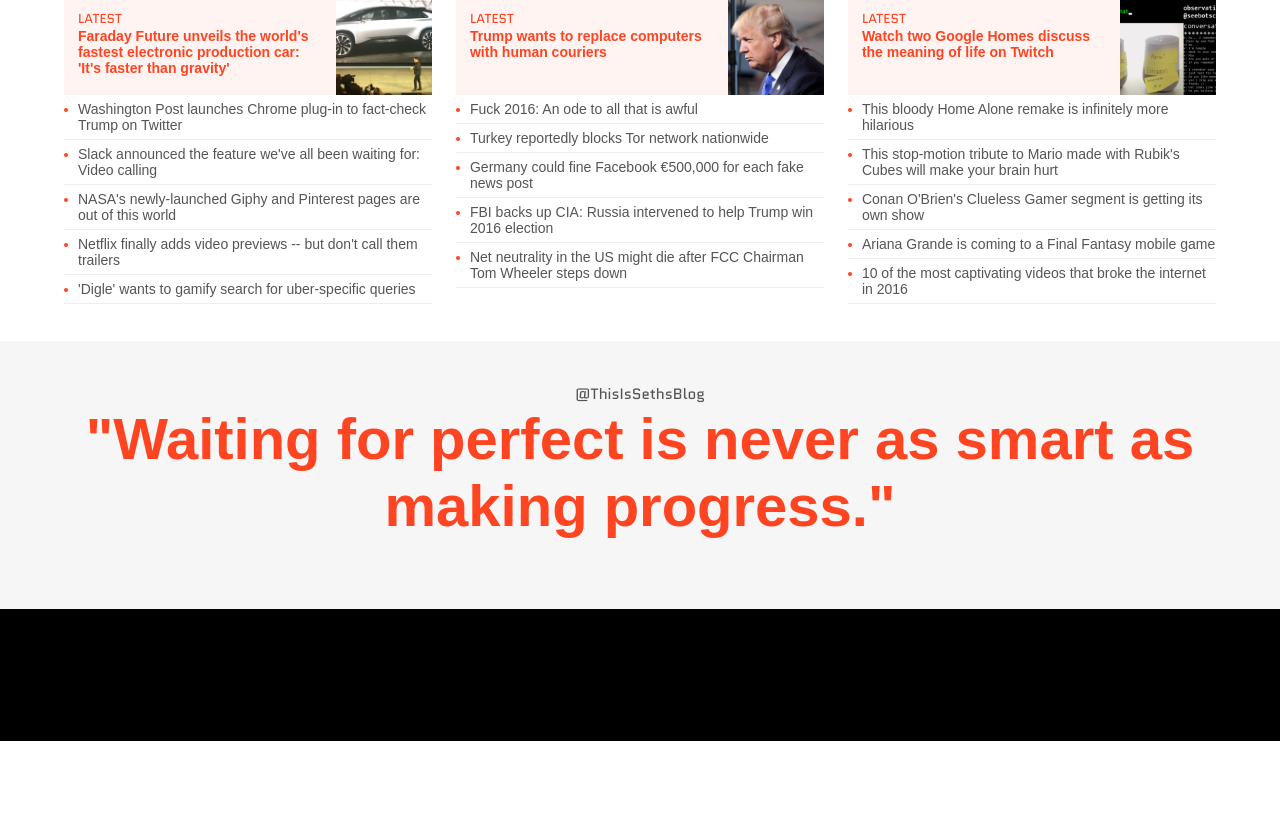
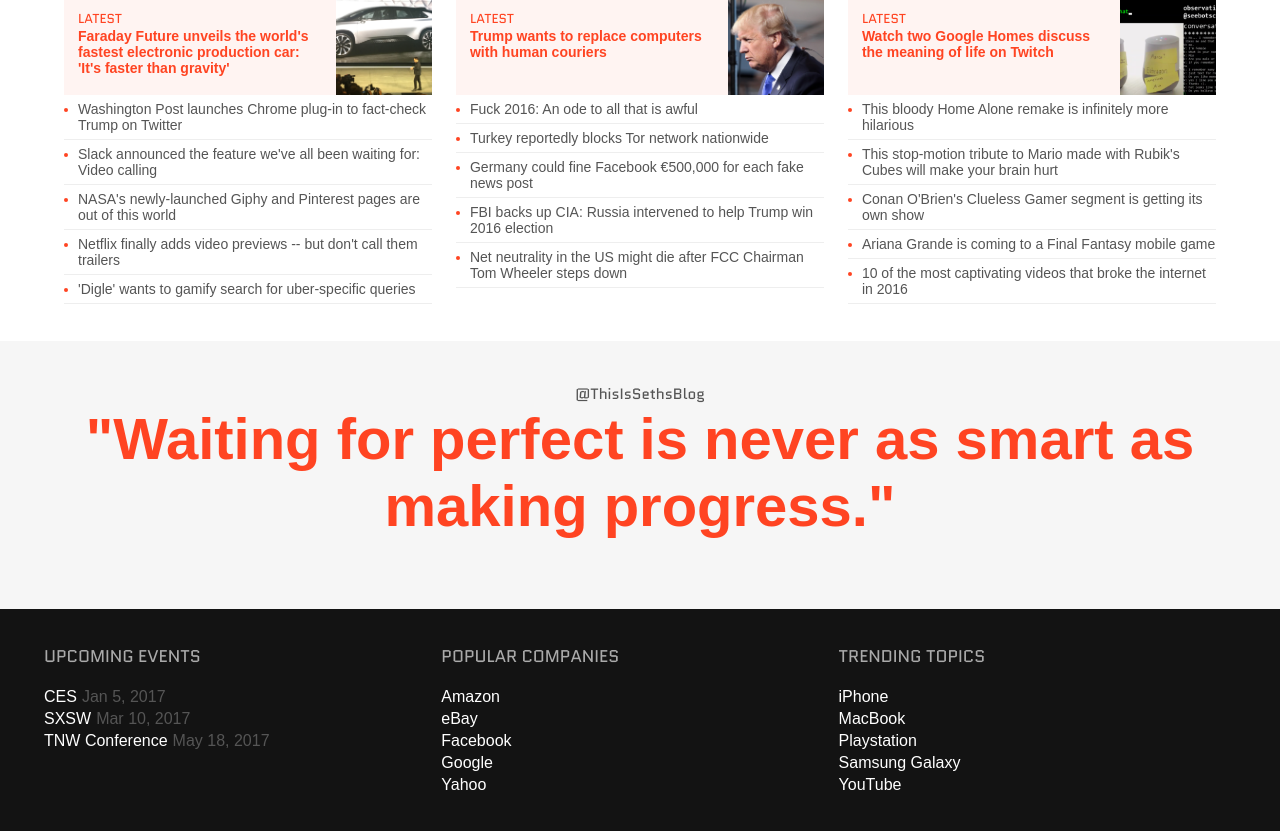
Before and after one commit to 105ron/the-next-web, a website: page index.html in a window 1280 px wide. Shown: the part 3013-3844 px from the top of the page. Before the commit the page ends 3754 px from the top, so only its background shows below. Drawn offline with nearby package versions, Linux system fonts and the light colour scheme.

Commit message:
add trending lists to footer

```diff
--- a/index.html
+++ b/index.html
@@ -903,6 +903,64 @@
               <span>@ThisIsSethsBlog</span>
               <p>Waiting for perfect is never as smart as making progress.</p>
             </div><!-- /.quote -->
+            <div class="trending">
+              <div class="trending-wrapper">
+                <div class="trending-item upcoming">
+                  <h3>Upcoming Events</h3>
+                  <ul class="trending-list">
+                    <li>
+                      <a href="http://thenextweb.com/event/ces/">CES</a><span>Jan 5, 2017</span>
+                    </li>
+                    <li>
+                      <a href="http://thenextweb.com/event/sxsw/">SXSW</a><span>Mar 10, 2017</span>
+                    </li>
+                    <li>
+                      <a href="http://thenextweb.com/event/tnw-conference/">TNW Conference</a><span>May 18, 2017</span>
+                    </li>
+                  </ul>
+                </div>
+                <div class="trending-item popular">
+                  <h3>Popular Companies</h3>
+                  <ul class="trending-list">
+                    <li>
+                      <a href="http://thenextweb.com/company/amazon/">Amazon</a>
+                    </li>
+                    <li>
+                      <a href="http://thenextweb.com/company/ebay/">eBay</a>
+                    </li>
+                    <li>
+                      <a href="http://thenextweb.com/company/facebook/">Facebook</a>
+                    </li>
+                    <li>
+                      <a href="http://thenextweb.com/company/google/">Google</a>
+                    </li>
+                    <li>
+                      <a href="http://thenextweb.com/company/yahoo/">Yahoo</a>
+                    </li>
+                  </ul>
+                </div>
+                <div class="trending-item topics">
+                  <h3>Trending Topics</h3>
+                  <ul class="trending-list">
+                    <li>
+                      <a href="http://thenextweb.com/topic/iphone/">iPhone</a>
+                    </li>
+                    <li>
+                      <a href="http://thenextweb.com/topic/macbook/">MacBook</a>
+                    </li>
+                    <li>
+                      <a href="http://thenextweb.com/topic/playstation/">Playstation</a>
+                    </li>
+                    <li>
+                      <a href="http://thenextweb.com/topic/samsung-galaxy/">Samsung Galaxy</a>
+                    </li>
+                    <li>
+                      <a href="http://thenextweb.com/topic/youtube/">YouTube</a>
+                    </li>
+                  </ul>
+                </div>
+              </div><!-- /.trending-wrapper -->
+            </div><!-- /.trending -->
           </div><!-- /.quote-wrapper -->
         </footer>
       </div><!-- /.main -->
--- a/styles.css
+++ b/styles.css
@@ -224,10 +224,13 @@
  *****************************************
 */
 
+.news-wrapper, .quote, .trending-wrapper {
+  max-width: 1192px;
+  margin: auto;
+}
+
 .news-wrapper, .quote {
   padding: 0 20px;
-  max-width: 1192px;
-  margin: auto;
 }
 
 .spacer div {
@@ -556,9 +559,40 @@
 
 footer {
   background-color: black;
-  height:400px;
 }
 
+.trending {
+  background-color: #131313;
+  padding: 35px 0;
+}
+
+.trending-wrapper {
+  display: flex;
+  flex-wrap: wrap;
+}
+
+.trending-item {
+  flex: 0 0 50%;
+  /*background-color: pink;*/
+}
+
+.trending-item >h3 {
+  font: 400 17px 'Quantico', sans-serif;
+  color: #aaa;
+  margin-bottom: 18px;
+  text-transform: uppercase;
+}
+
+.trending-list a, .trending-list span {
+  font: 16px Arial,sans-serif;
+  color: #fff;
+  line-height: 22px;
+}
+
+.trending-list span {
+  color: #555;
+  margin-left: 5px;
+}
 
 /*
  *****************************************
@@ -686,6 +720,17 @@
   */
 
 
+    /*
+   *****************************************
+   * Section Header =footer
+   * MediaQuery "320 to 480px"
+   *****************************************
+  */
+
+  .quote > p {font-size: 40px}
+
+  .trending-item {flex: 0 0 50%}
+
 }
 
 /*
@@ -810,6 +855,17 @@
     flex: 0 0 50%;
   }
 
+  /*
+   *****************************************
+   * Section Header =footer
+   * MediaQuery "768 to 1024px"
+   *****************************************
+  */
+
+  .quote > p {font-size: 48px}
+
+  .trending-item {flex: 0 0 33.33%}
+
 }
 
 /*
@@ -875,4 +931,13 @@
     flex: 0 0 33.33%;
   }
 
+    /*
+   *****************************************
+   * Section Header =footer
+   * MediaQuery "1024px and up"
+   *****************************************
+  */
+
+  .quote > p {font-size: 58px}
+
 }
--- a/stylesheets/styles.css
+++ b/stylesheets/styles.css
@@ -234,10 +234,13 @@
  *****************************************
 */
 
+.news-wrapper, .quote, .trending-wrapper {
+  max-width: 1192px;
+  margin: auto;
+}
+
 .news-wrapper, .quote {
   padding: 0 20px;
-  max-width: 1192px;
-  margin: auto;
 }
 
 .spacer div {
@@ -576,9 +579,45 @@
 
 footer {
   background-color: black;
-  height:400px;
 }
 
+.trending {
+  background-color: #131313;
+  padding: 35px 0;
+}
+
+.trending-wrapper {
+  display: -webkit-box;
+  display: -ms-flexbox;
+  display: flex;
+  -ms-flex-wrap: wrap;
+      flex-wrap: wrap;
+}
+
+.trending-item {
+  -webkit-box-flex: 0;
+      -ms-flex: 0 0 50%;
+          flex: 0 0 50%;
+  /*background-color: pink;*/
+}
+
+.trending-item >h3 {
+  font: 400 17px 'Quantico', sans-serif;
+  color: #aaa;
+  margin-bottom: 18px;
+  text-transform: uppercase;
+}
+
+.trending-list a, .trending-list span {
+  font: 16px Arial,sans-serif;
+  color: #fff;
+  line-height: 22px;
+}
+
+.trending-list span {
+  color: #555;
+  margin-left: 5px;
+}
 
 /*
  *****************************************
@@ -718,6 +757,17 @@
   */
 
 
+    /*
+   *****************************************
+   * Section Header =footer
+   * MediaQuery "320 to 480px"
+   *****************************************
+  */
+
+  .quote > p {font-size: 40px}
+
+  .trending-item {-webkit-box-flex: 0;-ms-flex: 0 0 50%;flex: 0 0 50%}
+
 }
 
 /*
@@ -853,6 +903,17 @@
             flex: 0 0 50%;
   }
 
+  /*
+   *****************************************
+   * Section Header =footer
+   * MediaQuery "768 to 1024px"
+   *****************************************
+  */
+
+  .quote > p {font-size: 48px}
+
+  .trending-item {-webkit-box-flex: 0;-ms-flex: 0 0 33.33%;flex: 0 0 33.33%}
+
 }
 
 /*
@@ -921,4 +982,13 @@
             flex: 0 0 33.33%;
   }
 
+    /*
+   *****************************************
+   * Section Header =footer
+   * MediaQuery "1024px and up"
+   *****************************************
+  */
+
+  .quote > p {font-size: 58px}
+
 }
```
